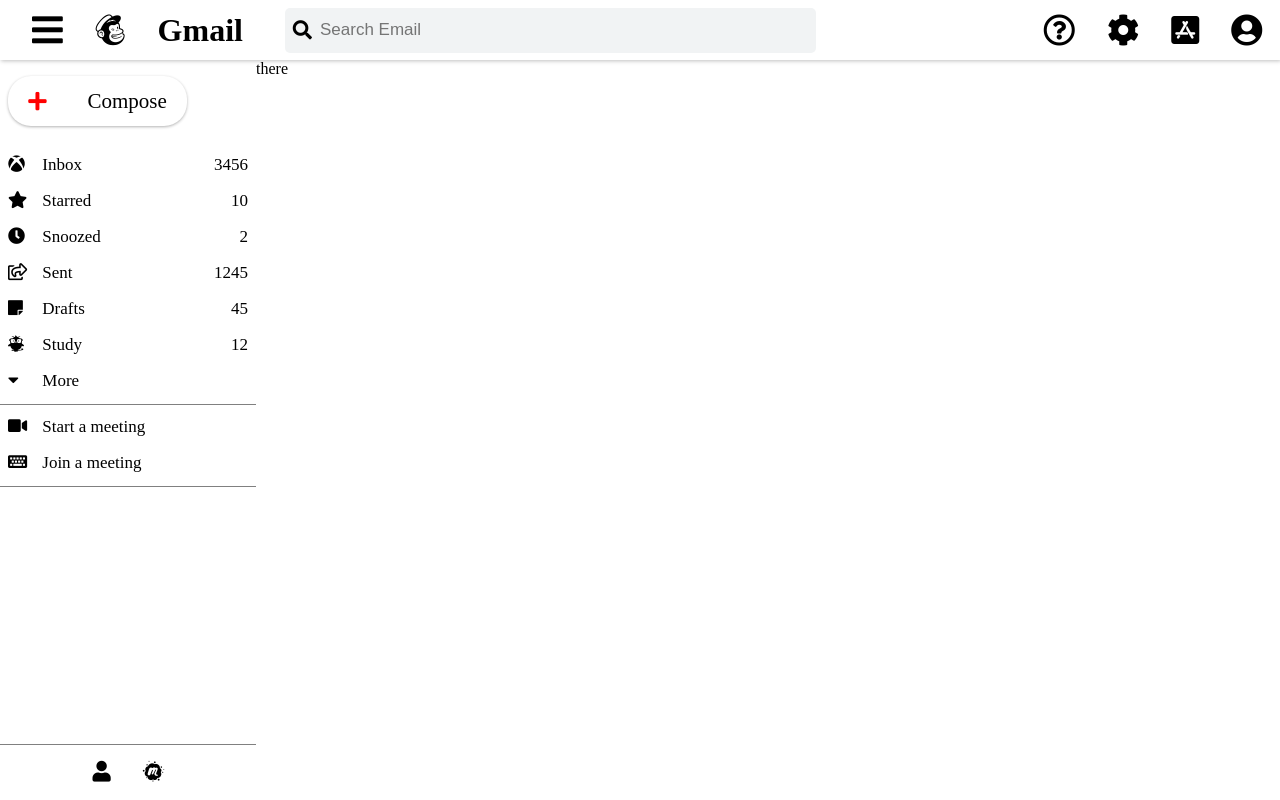
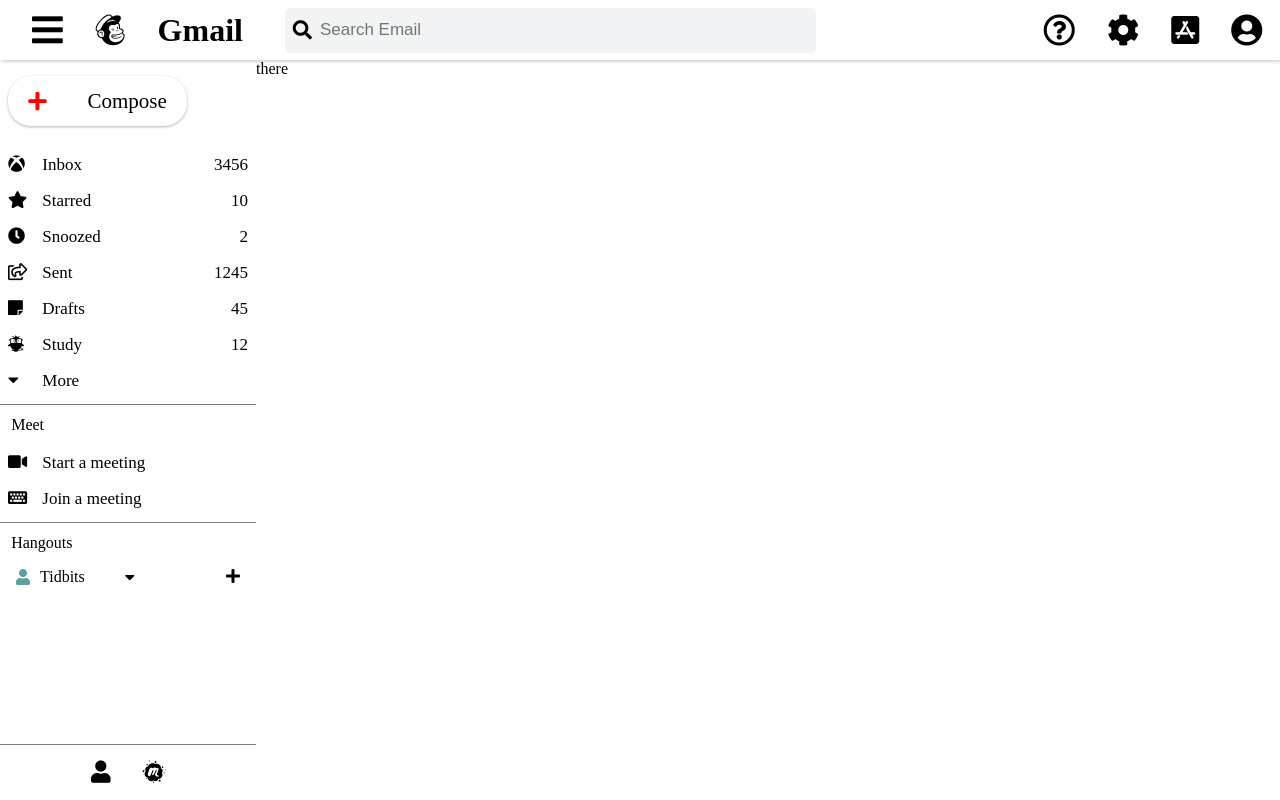
Before and after one commit to TidbitsJS/Gmail-Page, a React (Create React App) app: page / in a window 1280 px wide. Built offline with nearby package versions, Linux system fonts and the light colour scheme.

Commit message:
option completed

```diff
--- a/src/container/Body/Options/Option.js
+++ b/src/container/Body/Options/Option.js
@@ -16,9 +16,25 @@
             ))}
           </div>
           <div className="option-list-meet">
+            <p style={{ margin: "0.7rem" }}>Meet</p>
+
             {data2.map((item, index) => (
               <OptionList data={item} key={index + item.name} />
             ))}
+          </div>
+          <p style={{ margin: "0.7rem" }}>Hangouts</p>
+          <div className="option-hangout">
+            <div className="option-hangout-user">
+              <i
+                className="fas fa-user"
+                style={{ marginRight: 10, color: "cadetblue" }}
+              ></i>
+              <p>Tidbits</p>
+              <i className="fas fa-caret-down" style={{ marginLeft: 40 }}></i>
+            </div>
+            <div>
+              <i className="fas fa-plus"></i>
+            </div>
           </div>
         </div>
         <div className="option-bottom">
--- a/src/container/Body/Options/option.css
+++ b/src/container/Body/Options/option.css
@@ -74,6 +74,19 @@
   border-bottom: thin solid gray;
 }
 
+.option-hangout {
+  display: flex;
+  justify-content: space-between;
+  align-items: center;
+  margin: 1rem;
+}
+
+.option-hangout-user {
+  display: flex;
+  justify-content: center;
+  align-items: center;
+}
+
 .option-bottom {
   width: 100%;
   flex: 0.4;
@@ -82,7 +95,7 @@
   display: flex;
   justify-content: center;
   align-items: center;
-  font-size: 1.3rem;
+  font-size: 1.4rem;
 
   border-top: thin solid gray;
 }
```
